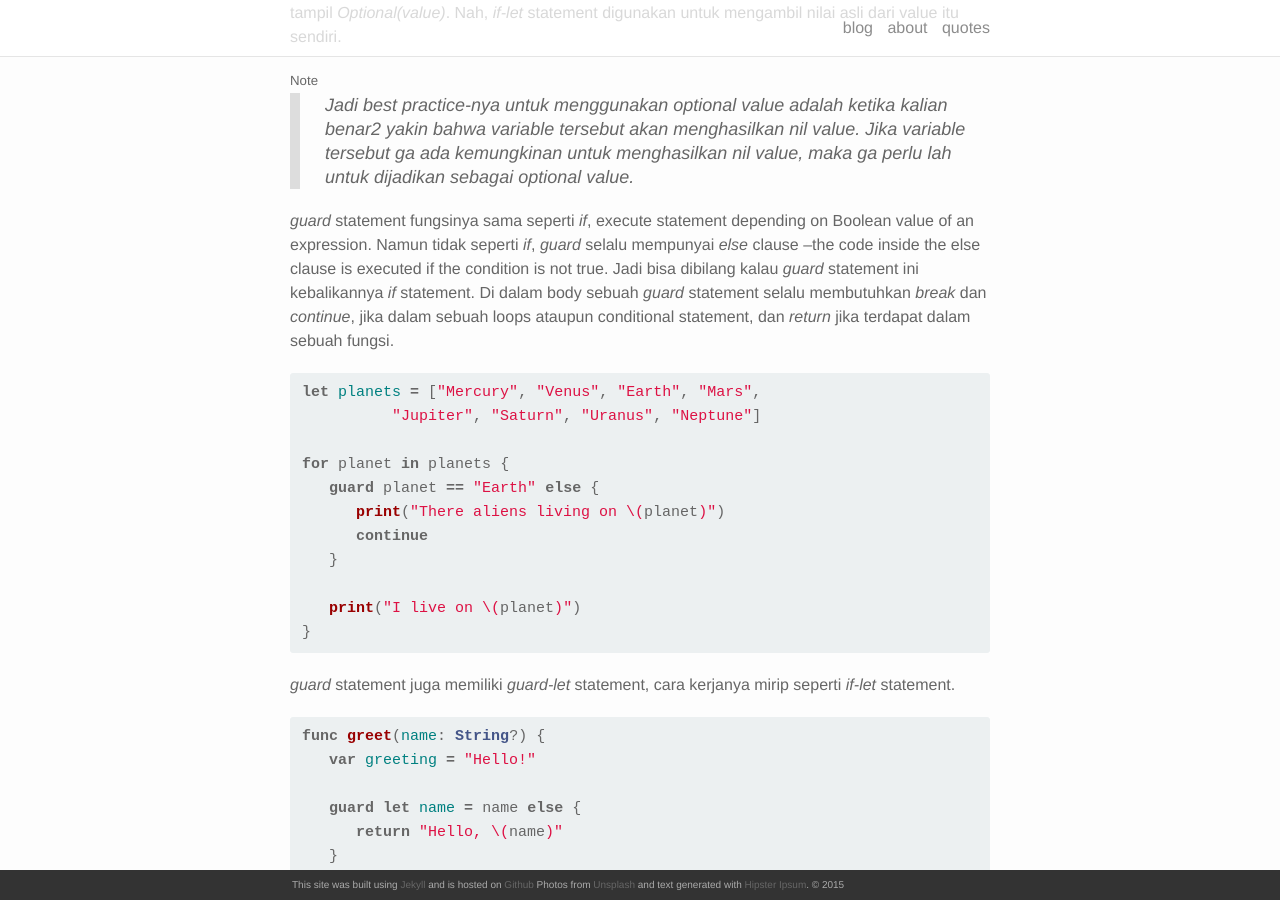
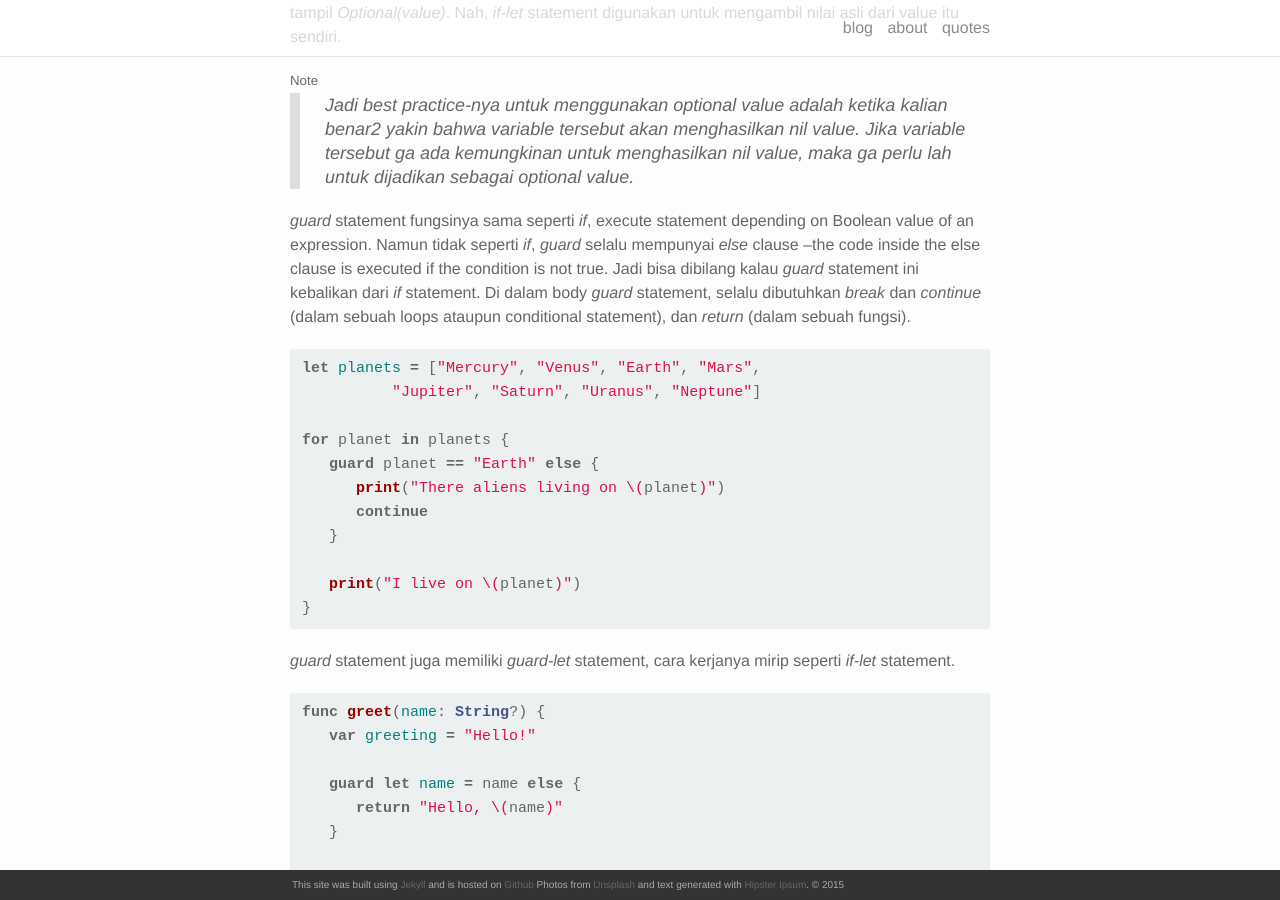
Before and after one commit to mnuruddin/mnuruddin.github.io, a Jekyll site: the page built from _posts/2016-03-28-hello-swift.markdown, in a window 1280 px wide and 900 px high, scrolled down 3089 px. Built offline with Jekyll 4.4.1, drawn with Linux system fonts in a browser that asks for light colours; nearby versions of some CDN libraries.

Commit message:
Update post content.

```diff
--- a/_posts/2016-03-28-hello-swift.markdown
+++ b/_posts/2016-03-28-hello-swift.markdown
@@ -152,7 +152,7 @@ Cara lain untuk mengetahui bahwa value itu optional. Bisa lakukan *print(value)*
    Jadi best practice-nya untuk menggunakan optional value adalah ketika kalian benar2 yakin bahwa variable tersebut akan menghasilkan nil value. Jika variable tersebut ga ada kemungkinan untuk menghasilkan nil value, maka ga perlu lah untuk dijadikan sebagai optional value.
 </blockquote>
 
-*guard* statement fungsinya sama seperti *if*, execute statement depending on Boolean value of an expression. Namun tidak seperti *if*, *guard* selalu mempunyai *else* clause --the code inside the else clause is executed if the condition is not true. Jadi bisa dibilang kalau *guard* statement ini kebalikannya *if* statement. Di dalam body sebuah *guard* statement selalu membutuhkan *break* dan *continue*, jika dalam sebuah loops ataupun conditional statement, dan *return* jika terdapat dalam sebuah fungsi.
+*guard* statement fungsinya sama seperti *if*, execute statement depending on Boolean value of an expression. Namun tidak seperti *if*, *guard* selalu mempunyai *else* clause --the code inside the else clause is executed if the condition is not true. Jadi bisa dibilang kalau *guard* statement ini kebalikan dari *if* statement. Di dalam body *guard* statement, selalu dibutuhkan *break* dan *continue* (dalam sebuah loops ataupun conditional statement), dan *return* (dalam sebuah fungsi).
 
 {% highlight swift %}
 
```
